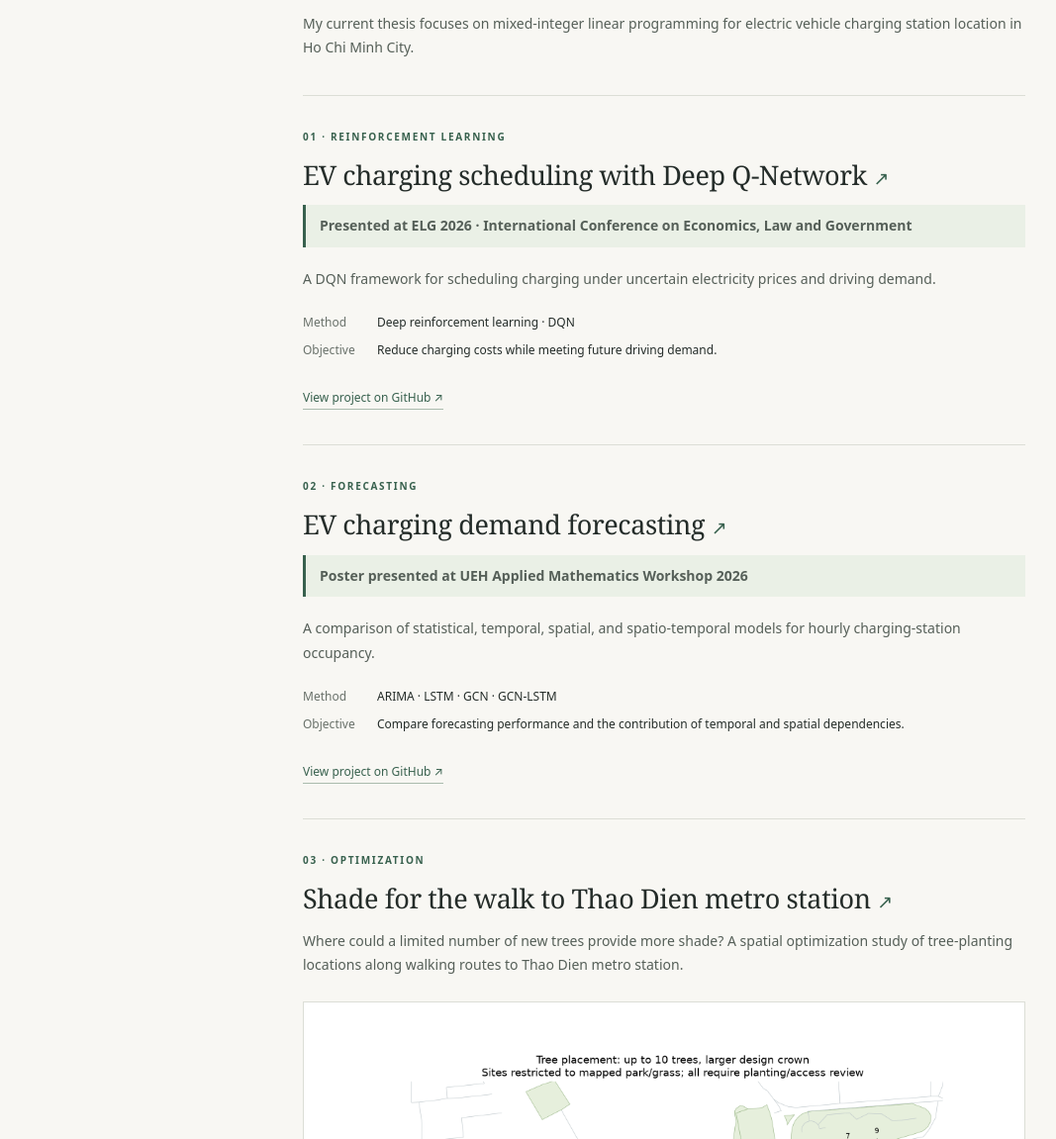
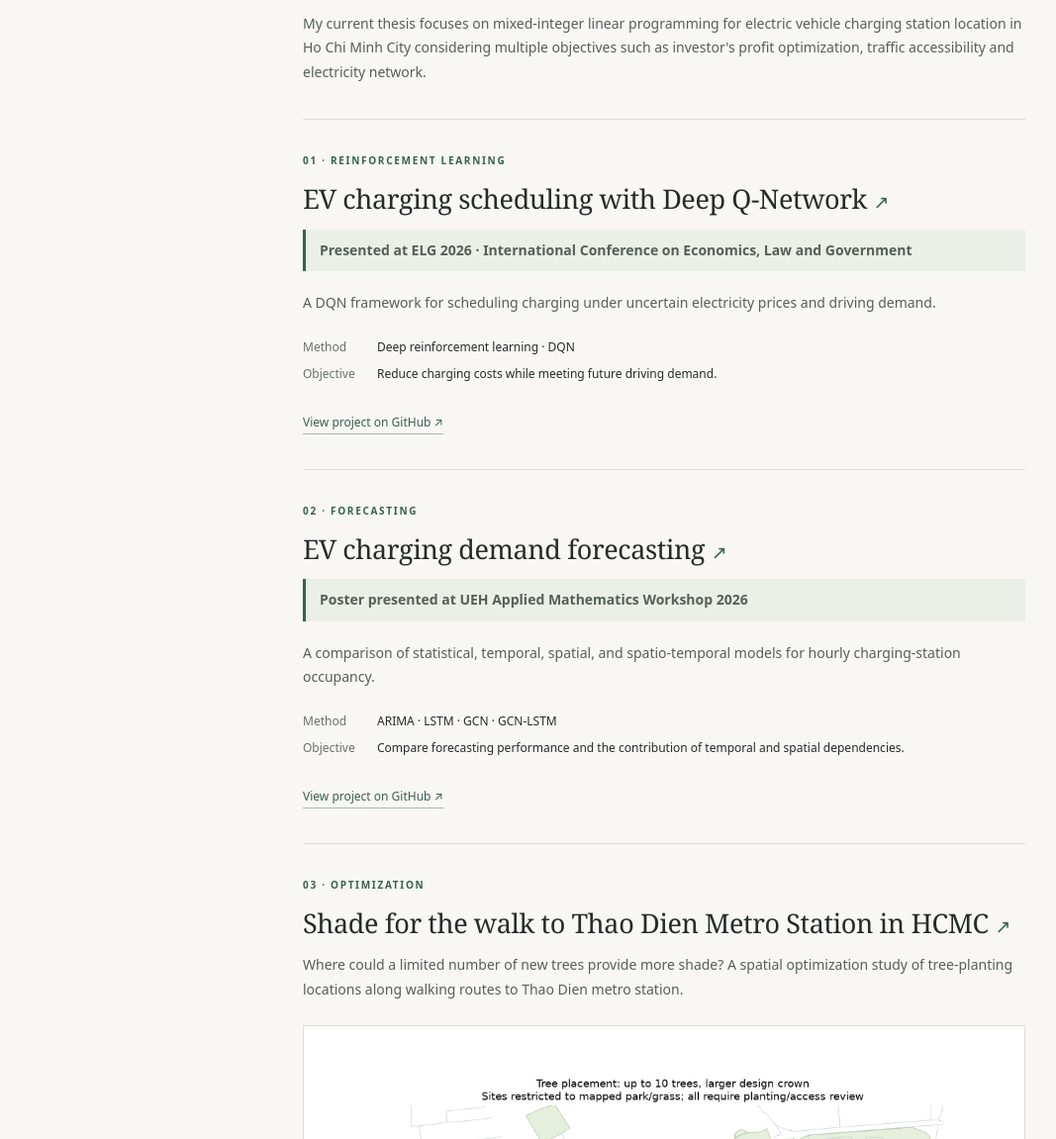
Before and after one commit to roxannen9n/roxannen9n.github.io, a plain HTML site: page index.html in a window 1280 px wide. Shown: the part 1202-2353 px from the top of the page at 99% size, without its empty margins (106-1173 px from the left). Drawn offline with Linux system fonts and the light colour scheme.

Commit message:
Update index.html

```diff
--- a/index.html
+++ b/index.html
@@ -23,10 +23,10 @@
     </section>
     <section id="education" class="section-grid" aria-labelledby="education-title"><div class="section-label"><span class="number">01 /</span><h2 id="education-title">Education</h2></div><div><p class="eyebrow">October 2025 — Present</p><h3>Master of Mathematical Economics</h3><p>University of Economics Ho Chi Minh City<br><span class="muted">Vietnam</span></p><p>Current GPA: <strong>3.65</strong></p></div></section>
     <section id="projects" class="section-grid" aria-labelledby="projects-title"><div class="section-label"><span class="number">02 /</span><h2 id="projects-title">Research<br>projects</h2></div><div class="project-list">
-      <article class="project"><p class="eyebrow">Master's thesis · Optimization · Ongoing</p><h3>Multi-objective Mixed-Integer Linear Programming for Electric Vehicle Charging Station Location in Ho Chi Minh City</h3><p>My current thesis focuses on mixed-integer linear programming for electric vehicle charging station location in Ho Chi Minh City.</p></article>
+      <article class="project"><p class="eyebrow">Master's thesis · Optimization · Ongoing</p><h3>Multi-objective Mixed-Integer Linear Programming for Electric Vehicle Charging Station Location in Ho Chi Minh City</h3><p>My current thesis focuses on mixed-integer linear programming for electric vehicle charging station location in Ho Chi Minh City considering multiple objectives such as investor's profit optimization, traffic accessibility and electricity network.</p></article>
       <article class="project"><p class="eyebrow">01 · Reinforcement learning</p><h3><a href="https://github.com/roxannen9n/EV-Charging-Scheduling-DQN">EV charging scheduling with Deep Q-Network <span aria-hidden="true">↗</span></a></h3><p class="presentation-note">Presented at ELG 2026 · International Conference on Economics, Law and Government</p><p>A DQN framework for scheduling charging under uncertain electricity prices and driving demand.</p><dl><div><dt>Method</dt><dd>Deep reinforcement learning · DQN</dd></div><div><dt>Objective</dt><dd>Reduce charging costs while meeting future driving demand.</dd></div></dl><a class="text-link" href="https://github.com/roxannen9n/EV-Charging-Scheduling-DQN">View project on GitHub <span aria-hidden="true">↗</span></a></article>
       <article class="project"><p class="eyebrow">02 · Forecasting</p><h3><a href="https://github.com/roxannen9n/EV-charging-demand-forecasting">EV charging demand forecasting <span aria-hidden="true">↗</span></a></h3><p class="presentation-note">Poster presented at UEH Applied Mathematics Workshop 2026</p><p>A comparison of statistical, temporal, spatial, and spatio-temporal models for hourly charging-station occupancy.</p><dl><div><dt>Method</dt><dd>ARIMA · LSTM · GCN · GCN-LSTM</dd></div><div><dt>Objective</dt><dd>Compare forecasting performance and the contribution of temporal and spatial dependencies.</dd></div></dl><a class="text-link" href="https://github.com/roxannen9n/EV-charging-demand-forecasting">View project on GitHub <span aria-hidden="true">↗</span></a></article>
-      <article class="project"><p class="eyebrow">03 · Optimization</p><h3><a href="https://github.com/roxannen9n/thao-dien-metro-station-shading-walkability-optimization">Shade for the walk to Thao Dien metro station <span aria-hidden="true">↗</span></a></h3><p>Where could a limited number of new trees provide more shade? A spatial optimization study of tree-planting locations along walking routes to Thao Dien metro station.</p><figure><a href="assets/selected_trees.png" aria-label="Open full-size tree-planting results map"><img src="assets/selected_trees.png" width="1300" height="800" loading="lazy" alt="Model results map showing candidate and selected tree-planting sites around Thao Dien metro station"></a><figcaption>Tree-planting model output. Candidate sites require on-site feasibility checks.</figcaption></figure><dl><div><dt>Method</dt><dd>GIS-based shade estimation · MILP</dd></div><div><dt>Objective</dt><dd>Maximize population-weighted reductions in sun exposure within a tree-count budget.</dd></div></dl><a class="text-link" href="https://github.com/roxannen9n/thao-dien-metro-station-shading-walkability-optimization">View project on GitHub <span aria-hidden="true">↗</span></a></article>
+      <article class="project"><p class="eyebrow">03 · Optimization</p><h3><a href="https://github.com/roxannen9n/thao-dien-metro-station-shading-walkability-optimization">Shade for the walk to Thao Dien Metro Station in HCMC  <span aria-hidden="true">↗</span></a></h3><p>Where could a limited number of new trees provide more shade? A spatial optimization study of tree-planting locations along walking routes to Thao Dien metro station.</p><figure><a href="assets/selected_trees.png" aria-label="Open full-size tree-planting results map"><img src="assets/selected_trees.png" width="1300" height="800" loading="lazy" alt="Model results map showing candidate and selected tree-planting sites around Thao Dien metro station"></a><figcaption>Tree-planting model output. Candidate sites require on-site feasibility checks.</figcaption></figure><dl><div><dt>Method</dt><dd>GIS-based shade estimation · MILP</dd></div><div><dt>Objective</dt><dd>Maximize population-weighted reductions in sun exposure within a tree-count budget.</dd></div></dl><a class="text-link" href="https://github.com/roxannen9n/thao-dien-metro-station-shading-walkability-optimization">View project on GitHub <span aria-hidden="true">↗</span></a></article>
     </div></section>
     <section id="services" class="section-grid" aria-labelledby="services-title"><div class="section-label"><span class="number">03 /</span><h2 id="services-title">Services</h2></div><div>
       <article class="project"><p class="eyebrow">October 2026 — Present</p><h3>Research Intern</h3><p><a class="text-link" href="https://iscm.ueh.edu.vn/move-system/index.html">MOVE System Lab ↗</a></p></article>
```
